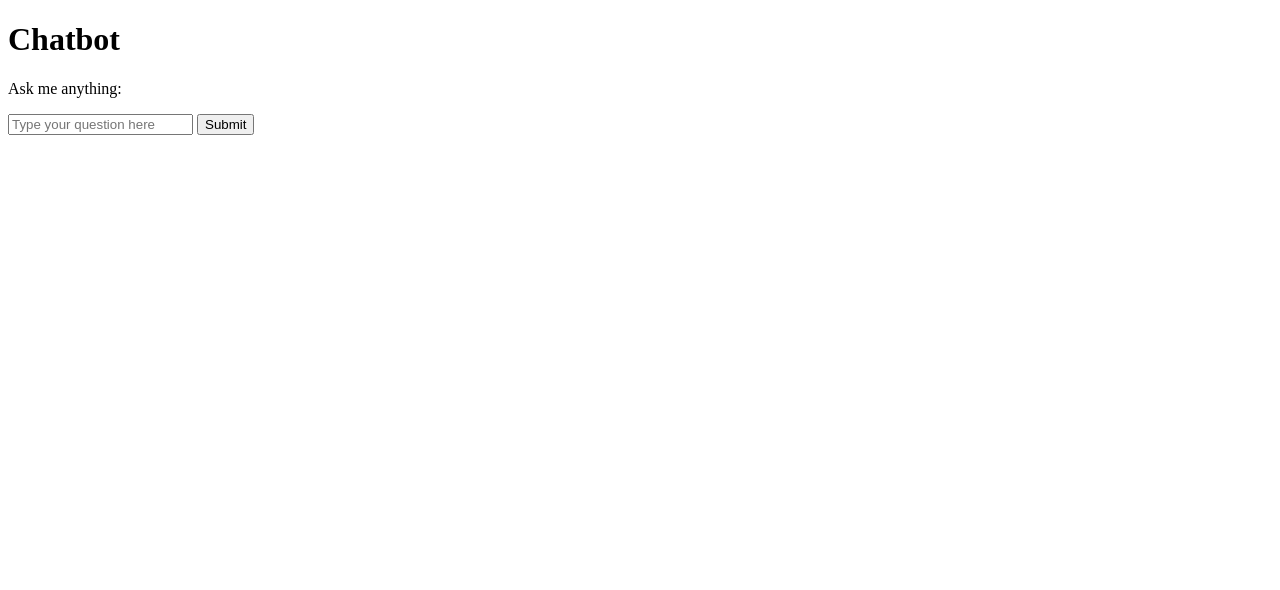
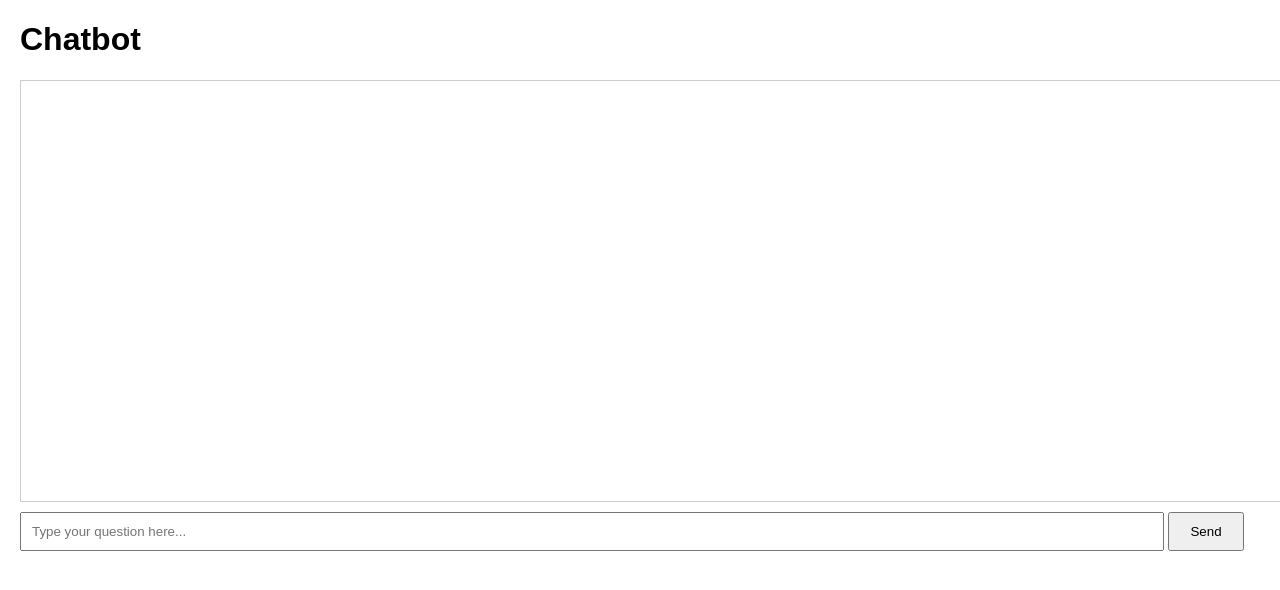
Before and after one commit to sai7-12/vercel, a plain HTML site: page webserver/templates/index.html in a window 1280 px wide. Drawn offline with Linux system fonts and the light colour scheme.

Commit message:
Update index.html

```diff
--- a/webserver/templates/index.html
+++ b/webserver/templates/index.html
@@ -4,45 +4,83 @@
     <meta charset="UTF-8">
     <meta name="viewport" content="width=device-width, initial-scale=1.0">
     <title>Chatbot</title>
+    <style>
+        body {
+            font-family: Arial, sans-serif;
+            margin: 20px;
+        }
+        #chatbox {
+            width: 100%;
+            height: 400px;
+            border: 1px solid #ccc;
+            overflow-y: auto;
+            padding: 10px;
+            margin-bottom: 10px;
+        }
+        #chatbox div {
+            margin-bottom: 10px;
+        }
+        #chatbox .user {
+            text-align: right;
+            color: blue;
+        }
+        #chatbox .bot {
+            text-align: left;
+            color: green;
+        }
+        input[type="text"] {
+            width: calc(100% - 120px);
+            padding: 10px;
+        }
+        button {
+            padding: 10px 20px;
+        }
+    </style>
+</head>
+<body>
+    <h1>Chatbot</h1>
+    <div id="chatbox"></div>
+    <input type="text" id="query" placeholder="Type your question here..." />
+    <button onclick="sendQuery()">Send</button>
+
     <script>
         async function sendQuery() {
             const query = document.getElementById("query").value;
-      const responseDiv = document.getElementById("response");
+            if (!query) return alert("Please enter a question!");
 
-      if (!query) {
-        responseDiv.innerText = "Please enter a question.";
-        return;
+            // Display user query in the chatbox
+            const chatbox = document.getElementById("chatbox");
+            const userMessage = document.createElement("div");
+            userMessage.className = "user";
+            userMessage.textContent = `You: ${query}`;
+            chatbox.appendChild(userMessage);
+
+            // Send query to the backend
+            try {
+                const response = await fetch("http://127.0.0.1:5000/chat", {
+                    method: "POST",
+                    headers: { "Content-Type": "application/json" },
+                    body: JSON.stringify({ query }),
+                });
+
+                const data = await response.json();
+                const botMessage = document.createElement("div");
+                botMessage.className = "bot";
+
+                if (response.ok) {
+                    botMessage.textContent = `Bot: ${data.response}`;
+                } else {
+                    botMessage.textContent = `Error: ${data.error || "Something went wrong!"}`;
                 }
 
-      responseDiv.innerText = "Generating response...";
-
-      try {
-        const res = await fetch("/chat", {
-          method: "POST",
-          headers: {
-            "Content-Type": "application/json"
-          },
-          body: JSON.stringify({ query })
-        });
-
-        const data = await res.json();
-
-        if (res.ok) {
-          responseDiv.innerText = data.response;
-        } else {
-          responseDiv.innerText = `Error: ${data.error}`;
-        }
+                chatbox.appendChild(botMessage);
+                chatbox.scrollTop = chatbox.scrollHeight; // Auto-scroll to the bottom
+                document.getElementById("query").value = ""; // Clear input field
             } catch (error) {
-        responseDiv.innerText = `Error: ${error.message}`;
+                alert("Failed to connect to the server!");
+                console.error(error);
             }
         }
     </script>
-</head>
-<body>
-  <h1>Chatbot</h1>
-  <p>Ask me anything:</p>
-  <input type="text" id="query" placeholder="Type your question here" />
-  <button onclick="sendQuery()">Submit</button>
-  <div id="response" style="margin-top: 20px; font-weight: bold;"></div>
 </body>
 </html>
```
Lines whose indentation alone changed are shown as unchanged.
